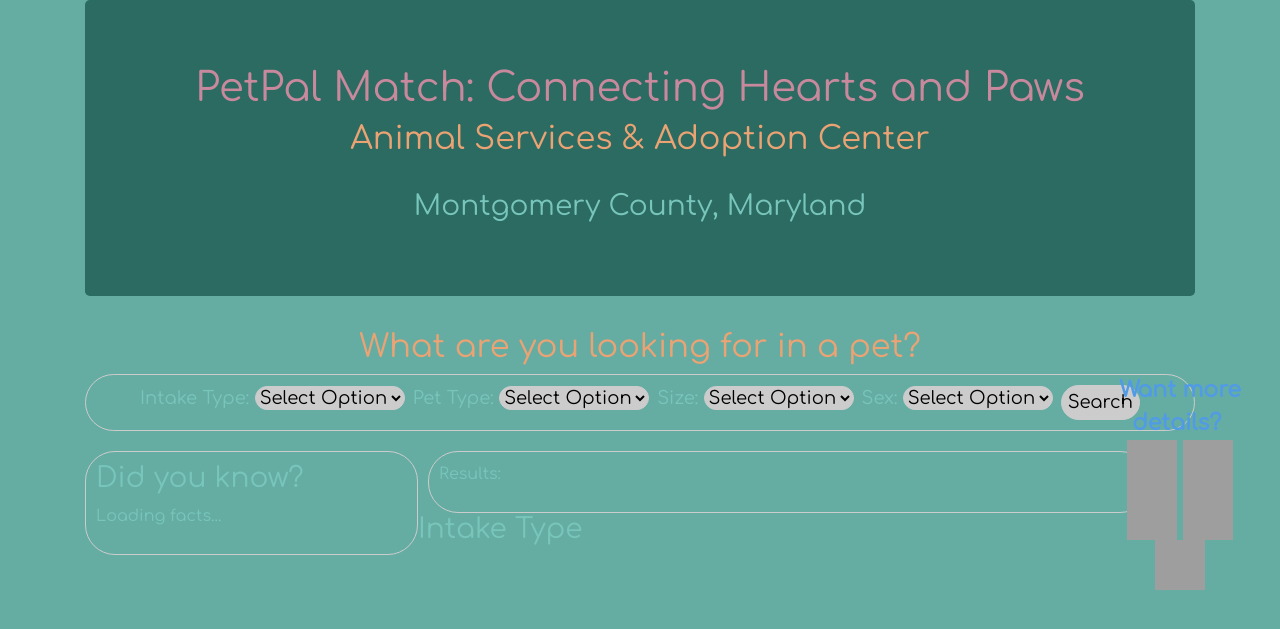
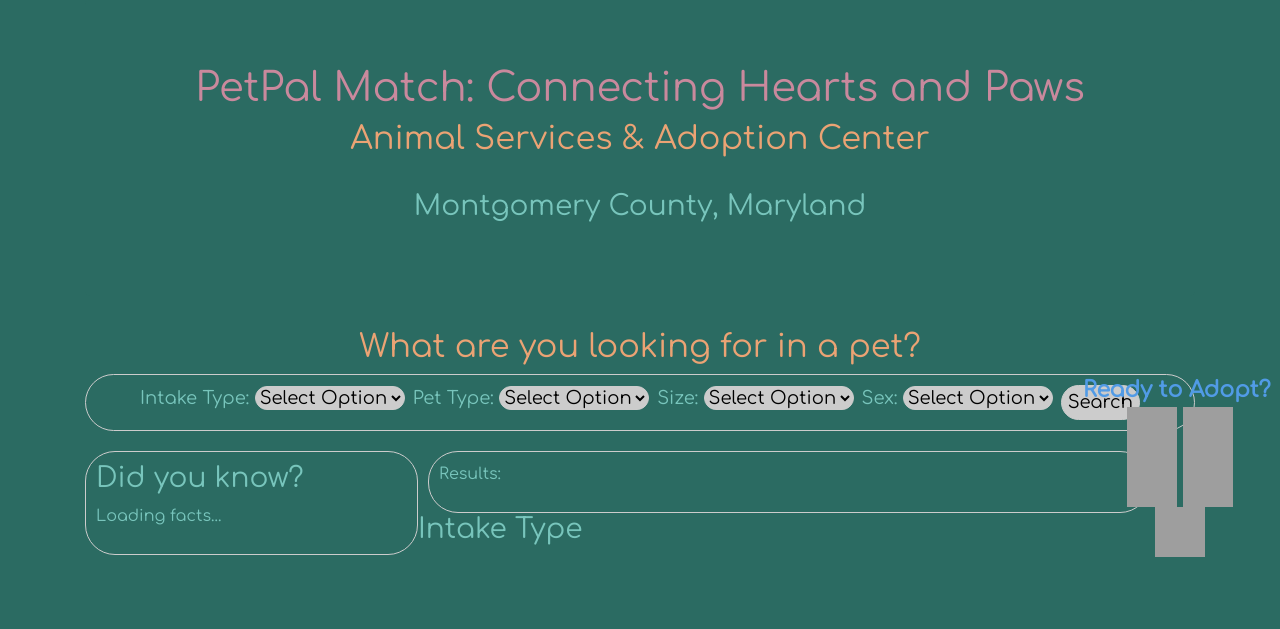
Before and after one commit to asalinas10/petfinder, a Flask app: page / in a window 1280 px wide. Shown: the top 629 px of the page. Run offline with Flask 3, Linux system fonts and the light colour scheme; data that the repository does not hold is empty; some libraries are stand-ins or nearby versions; grey boxes are pictures that could not be loaded.

Commit message:
html updates to CSS update

```diff
--- a/templates/index.html
+++ b/templates/index.html
@@ -8,7 +8,7 @@
     <script src="https://cdn.plot.ly/plotly-latest.min.js"></script>
     <link rel="stylesheet" href="https://maxcdn.bootstrapcdn.com/bootstrap/4.5.2/css/bootstrap.min.css">
 </head>
-<body style ='background:rgb(101, 173, 163)'>
+<body style ='background:rgb(43, 107, 98)'>
 
     <div class="container">
         <div class="jumbotron text-center">
@@ -20,7 +20,7 @@
         <div id="info-bar">
             <h2>What are you looking for in a pet?</h2>
             <div class = "social-media">
-                    <strong>Want more details?&nbsp;</strong><br>
+                    <strong>Ready to Adopt?&nbsp;</strong><br>
                     </span> </span>
                 <a href="http://facebook.com/mcasac">
                     <img alt="Facebook" src="https://cdn2.iconfinder.com/data/icons/social-media-2285/512/1_Facebook_colored_svg_copy-512.png" style="width: 50px; height: 50px;"> </a>
```
